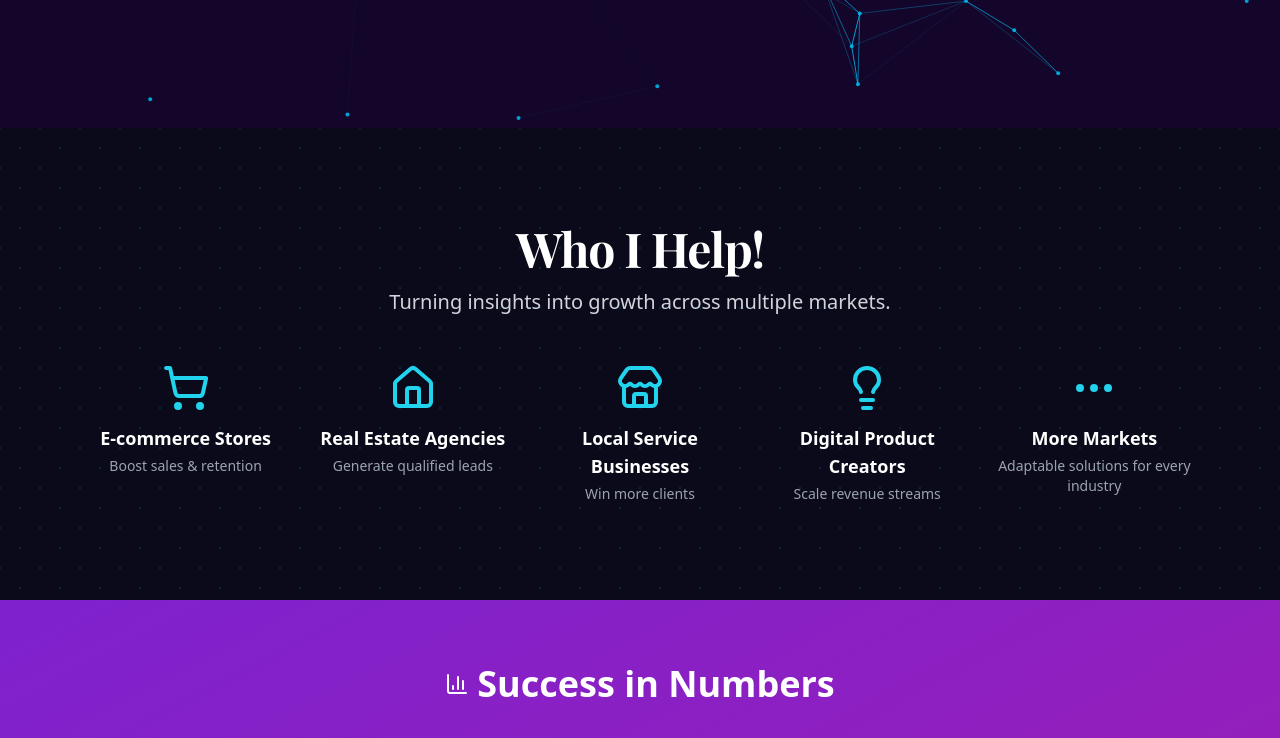
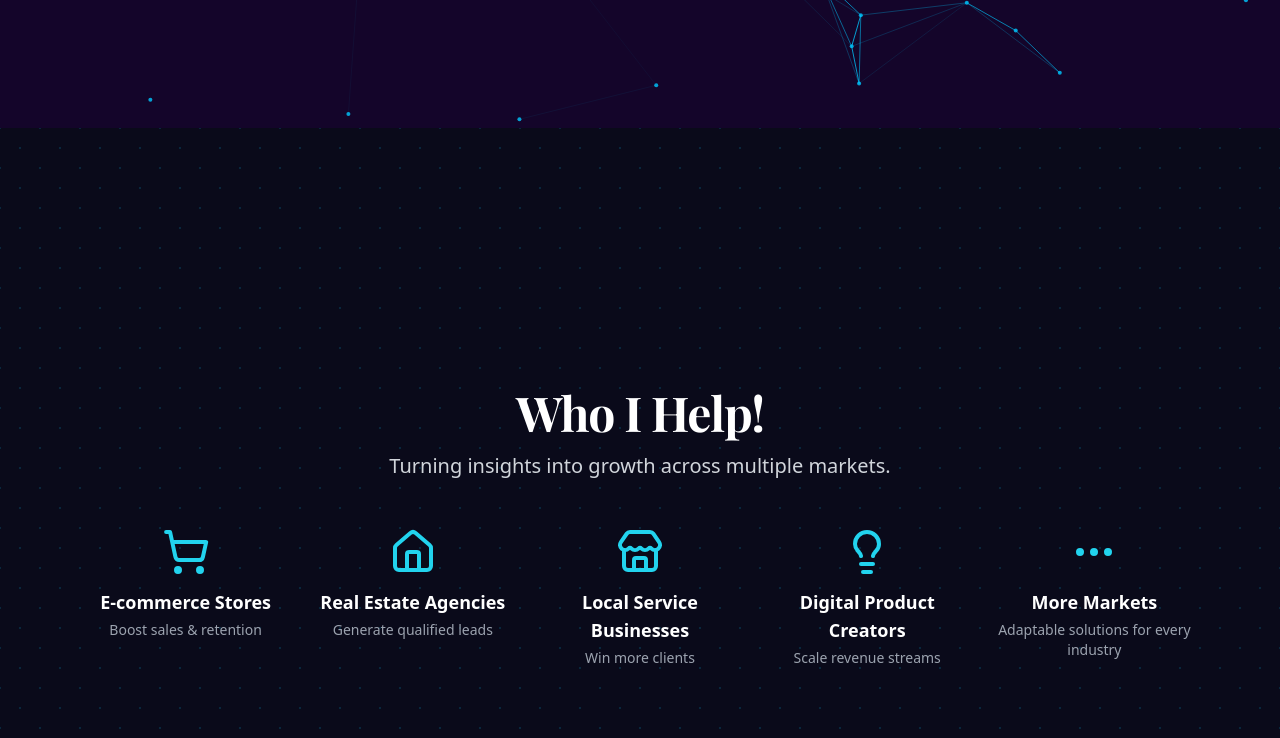
Before and after one commit to kartik-7877/statixgrowth-site, a Next.js app: page / in a window 1280 px wide. Shown: the part 720-1458 px from the top of the page. Built offline with nearby package versions, Linux system fonts and the light colour scheme.

Commit message:
Update WhoIHelpSection with full-screen responsive design

```diff
--- a/components/WhoIHelpSection.js
+++ b/components/WhoIHelpSection.js
@@ -32,7 +32,7 @@ export default function WhoIHelp() {
 
   return (
     <section
-      className="relative w-full py-16 sm:py-20 md:py-24 text-white"
+      className="relative w-full h-auto md:h-screen flex items-center justify-center overflow-hidden py-16 sm:py-20 md:py-0 text-white"
       style={{
         backgroundColor: "#0A0A1A",
         backgroundImage: `
```
